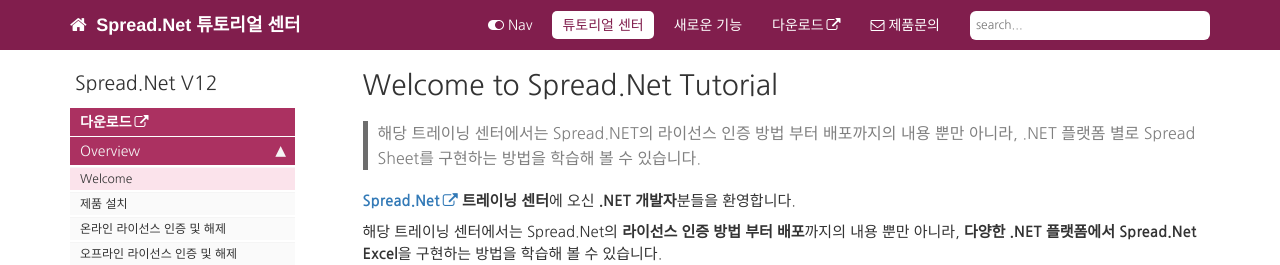
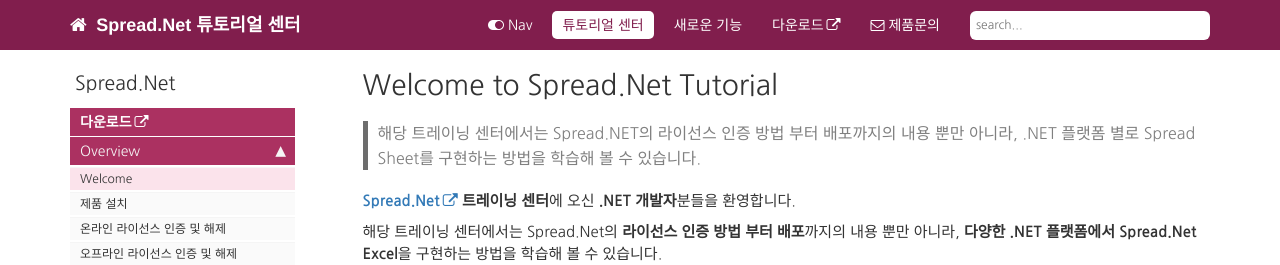
Before and after one commit to grapecity-korea/SP.NETraining.github.io, a Jekyll site: the page built from index.md, in a window 1280 px wide. Shown: the top 265 px of the page. Built offline with Jekyll 4.4.1, drawn with Linux system fonts in a browser that asks for light colours; comment, search, counter and statistics services are not loaded.

Commit message:
Update mydoc_sidebar.yml

```diff
--- a/_data/sidebars/mydoc_sidebar.yml
+++ b/_data/sidebars/mydoc_sidebar.yml
@@ -3,7 +3,7 @@
 entries:
   - title: sidebar
     product: Spread.Net
-    version: V12
+    version:
     folders:
       - title:
         output: pdf
```
